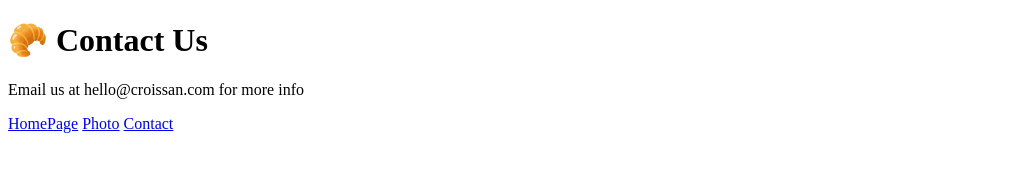
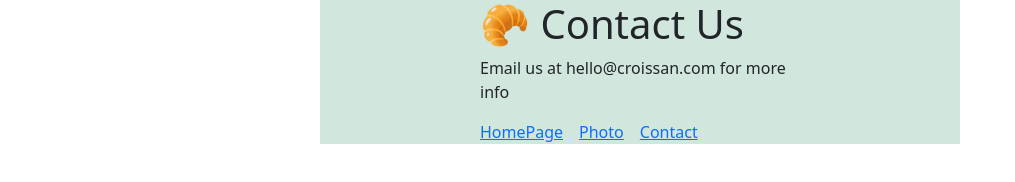
Before and after one commit to phumlajobe/Croissant, a plain HTML site: page contact.html in a window 1280 px wide. Shown: the whole page, without its empty margins (0-1015 px from the left). Drawn offline with nearby package versions, Linux system fonts and the light colour scheme.

Commit message:
added styling

```diff
--- a/contact.html
+++ b/contact.html
@@ -1,18 +1,21 @@
 <!DOCTYPE html>
 <html>
 <head>
-    <title>SheCodes</title>
+    <title>Phumla</title>
     <meta charset="UTF-8" />
+    <link href="https://cdn.jsdelivr.net/npm/bootstrap@5.3.3/dist/css/bootstrap.min.css" rel="stylesheet" integrity="sha384-QWTKZyjpPEjISv5WaRU9OFeRpok6YctnYmDr5pNlyT2bRjXh0JMhjY6hW+ALEwIH" crossorigin="anonymous">
 </head>
 
 <body>
-    <h1>🥐 Contact Us</h1>
-    <p>Email us at <a>hello@croissan.com</a> for more info</p>
+    <div class="col-md-6 mx-auto text-centre p-6 bg-success-subtle">
+        <h1 class="col-md-6 mx-auto text-centre">🥐 Contact Us</h1>
+        <p class="col-md-6 mx-auto text-centre">Email us at <a>hello@croissan.com</a> for more info</p>
 
-    <div class="d-flex">
-        <a href="index.html">HomePage</a>
-        <a href="photo.html">Photo</a>
-        <a href="contact.html">Contact</a>
+        <div class="d-flex gap-3 col-md-6 mx-auto text-centre">
+            <a href="index.html">HomePage</a>
+            <a href="photo.html">Photo</a>
+            <a href="contact.html">Contact</a>
+        </div>
     </div>
 
 </body>
```
Also changed, not shown: index.html (+5 -3 lines), photo.html (+14 -2 lines), images.jpg (added).
